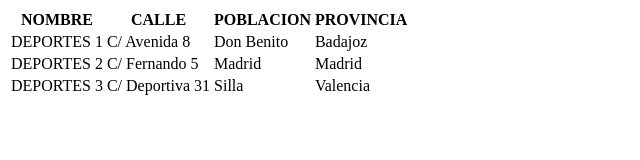
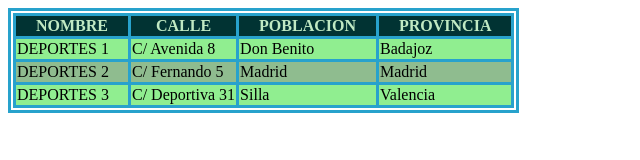
Before and after one commit to burnout131/c5-ta29, a plain HTML site: page Ejercicio11/donde.html in a window 1280 px wide. Shown: the whole page, without its empty margins (0-640 px from the left). Drawn offline with Linux system fonts and the light colour scheme; files that its build step writes are made by us from their sources; the site is published under a folder, as on GitHub Pages, so addresses that start at the root find nothing.

Commit message:
Few changes on Ejercicio11

```diff
--- a/Ejercicio11/donde.html
+++ b/Ejercicio11/donde.html
@@ -5,7 +5,7 @@
     <meta http-equiv="X-UA-Compatible" content="IE=edge" />
     <meta name="viewport" content="width=device-width, initial-scale=1.0" />
     <title>Ejercicio 11-1</title>
-    <link rel="stylesheet" href="/./css/styles.css" />
+    <link rel="stylesheet" href="css/styles.css" />
   </head>
   <body>
     <div class="border-effect">
```
Also changed, not shown: Ejercicio11/donde2.html (+1 -1 lines).
